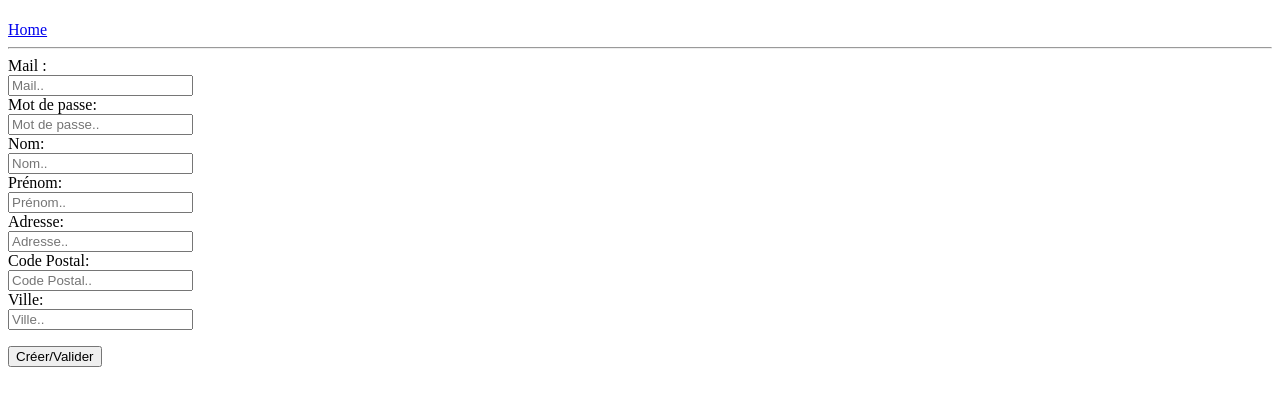
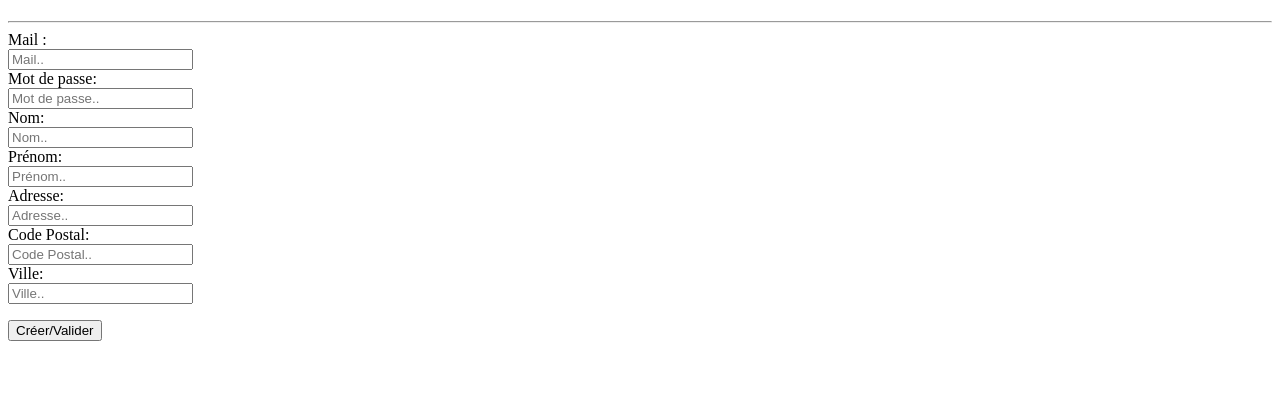
Before and after one commit to Salim-T/CRUD-PHP, a PHP site: page /View/signup.php in a window 1280 px wide. Shown: the part 45-451 px from the top of the page. Run offline with PHP 8.4, Linux system fonts and the light colour scheme.

Commit message:
remove home nav

```diff
--- a/View/signup.php
+++ b/View/signup.php
@@ -2,7 +2,6 @@
     <header>
         <h1>Création/Modification d'un User</h1>
     </header>
-    <a href="index.php?ctrl=user&action=home">Home</a>
     <hr />
     <section id="main-section">
         <form action="index.php?ctrl=user&action=doCreate" method="POST">
```
